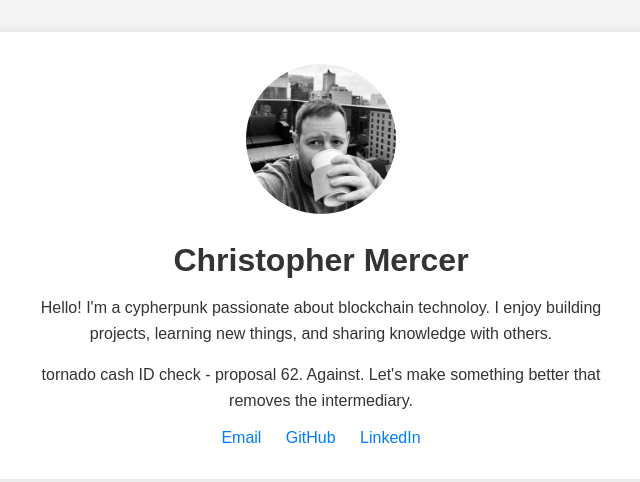
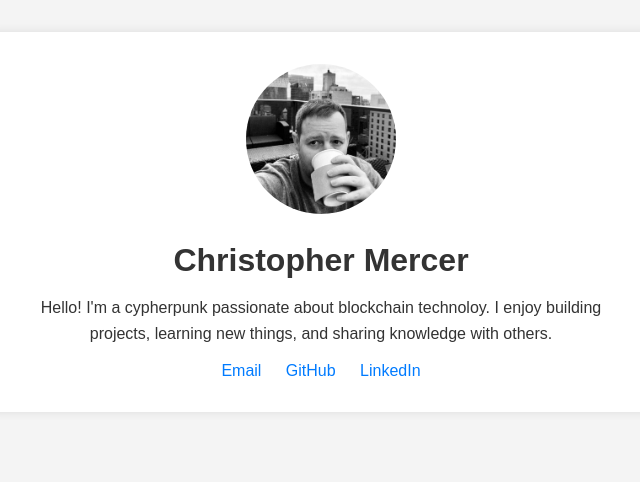
Before and after one commit to chris-mercer/chris-mercer, a plain HTML site: page index.html in a window 1280 px wide. Shown: the whole page, without its empty margins (319-959 px from the left). Drawn offline with Linux system fonts and the light colour scheme.

Commit message:
Update index.html

```diff
--- a/index.html
+++ b/index.html
@@ -46,7 +46,6 @@
     <img src="profile.jpeg" alt="Profile Picture" />
     <h1>Christopher Mercer</h1>
     <p>Hello! I'm a cypherpunk passionate about blockchain technoloy. I enjoy building projects, learning new things, and sharing knowledge with others.</p>
-    <p>tornado cash ID check - proposal 62. Against. Let's make something better that removes the intermediary.</p>
     <div class="links">
       <a href="mailto:contact@whiteb0x.com">Email</a>
       <a href="https://github.com/chris-mercer" target="_blank">GitHub</a>
```
